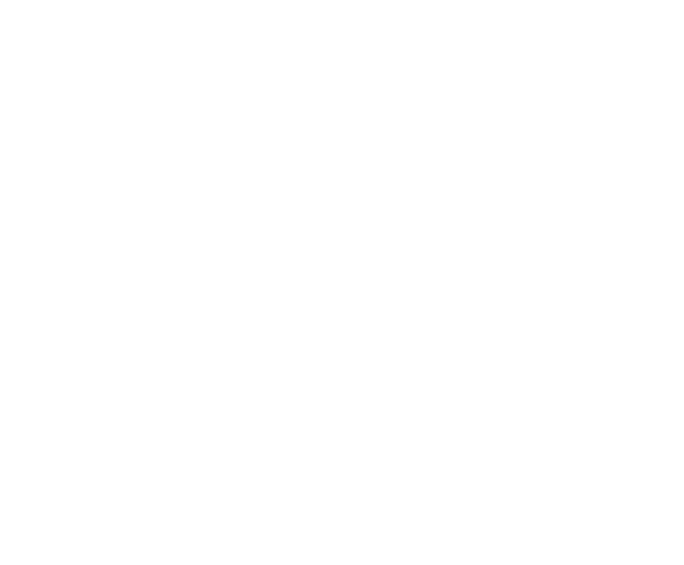
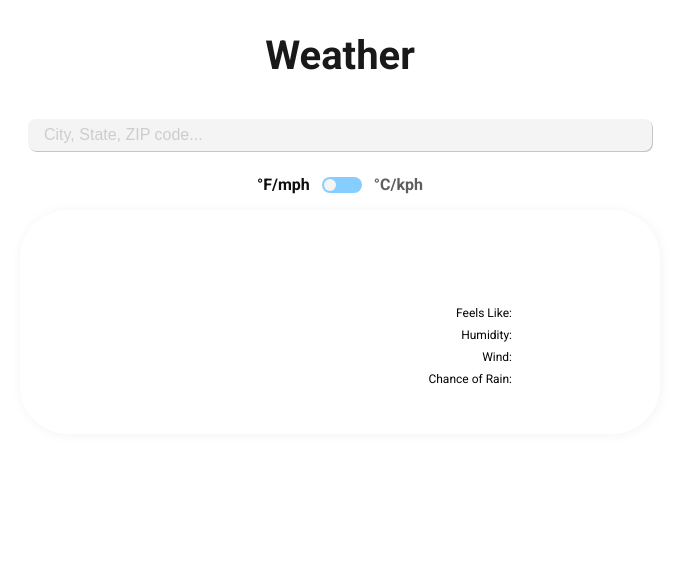
Before and after one commit to tristanbaldeo/weather-app, a website built with webpack: page src/index.html in a window 1280 px wide. Shown: the whole page, without its empty margins (300-984 px from the left). Built offline with nearby package versions, Linux system fonts and the light colour scheme.

Commit message:
updated index.js to render createWeatherApp function

```diff
--- a/src/index.html
+++ b/src/index.html
@@ -7,7 +7,6 @@
         <link rel="preconnect" href="https://fonts.googleapis.com">
         <link rel="preconnect" href="https://fonts.gstatic.com" crossorigin>
         <link href="https://fonts.googleapis.com/css2?family=Roboto:ital,wght@0,100;0,300;0,400;0,500;0,700;0,900;1,100;1,300;1,400;1,500;1,700;1,900&display=swap" rel="stylesheet">
-        <script defer src="main.js"></script>
     </head>
     <body>
         <div id="content"></div>
--- a/src/index.js
+++ b/src/index.js
@@ -0,0 +1,6 @@
+import './style.css';
+import { createWeatherApp } from './dom.js';
+
+document.addEventListener('DOMContentLoaded', () => {
+    createWeatherApp();
+});
```
